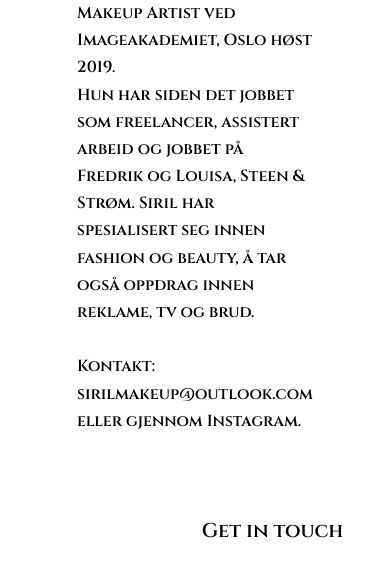
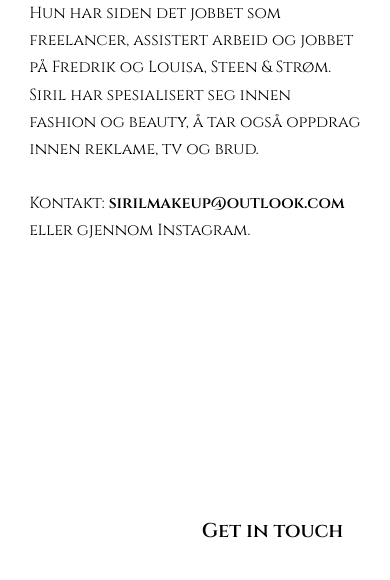
Before and after one commit to Hyssia/sirilbredesen.com, a plain HTML site: page about.html in a window 390 px wide. Shown: the part 264-844 px from the top of the page. Drawn offline with nearby package versions, Linux system fonts and the light colour scheme.

Commit message:
Update tons

```diff
--- a/assets/about.css
+++ b/assets/about.css
@@ -7,14 +7,17 @@
 .about_container {
     display: flex;
     justify-content: center;
-    margin: auto;
-    width: 50%;
-    height: 100%;
-    margin-top: 30rem;
+    align-items: center;
+    margin-top: 20rem;
 }
 
 .about p {
     font-weight: 600;
+}
+
+.about {
+    width: 50%;
+    height: 50vh;
 }
 
 
@@ -22,4 +25,12 @@
     .about_container {
         margin-top: 8rem;
     }
+    .about p {
+        font-weight: 400;
+    }
+
+    .about {
+        width: 85%;
+        height: 50vh;
+    }
 }
--- a/assets/styles.css
+++ b/assets/styles.css
@@ -198,7 +198,7 @@ footer {
     }
     .nav__links li {
         height: 5rem;
-        box-shadow: -3rem 3rem 3rem rgba(0, 0, 0, 0.2);
+        box-shadow: -2rem 2rem 3rem rgba(0, 0, 0, 0.2);
         color: black;
     }
     .nav__links li a {
@@ -207,7 +207,7 @@ footer {
         width: 100%;
         display: flex;
         align-items: center;
-        padding: 1rem 5rem 1rem 3rem;
+        padding: 1rem 1rem 1rem 1rem;
         border-top: 1px solid var(--color-text);
         color: black;
     }
```
Also changed, not shown: 1 other file.
